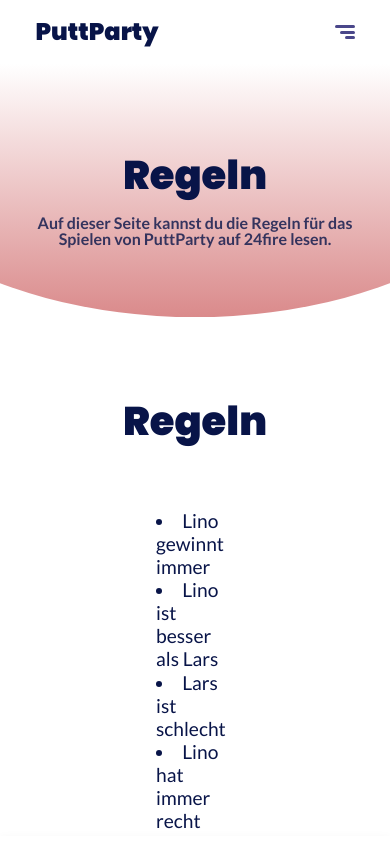
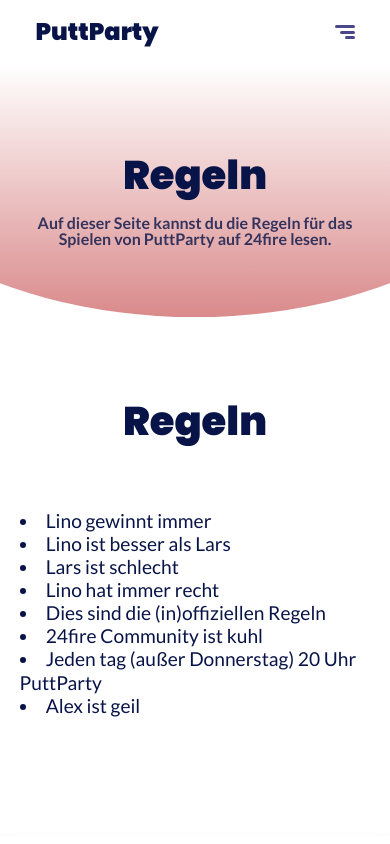
Before and after one commit to alexkuchar/puttparty, a React (Vite) app: page /regeln in a window 390 px wide. Shown: the top 844 px of the page. Built offline with nearby package versions, Linux system fonts and the light colour scheme.

Commit message:
Adjustet mobile width

```diff
--- a/src/assets/styles/pages/_rules.scss
+++ b/src/assets/styles/pages/_rules.scss
@@ -31,7 +31,7 @@
 
   &__content {
     width: 100%;
-    max-width: 20vw;
+    max-width: 90vw;
     height: 34.9vh;
     text-align: left;
     margin: 2em auto;
```
